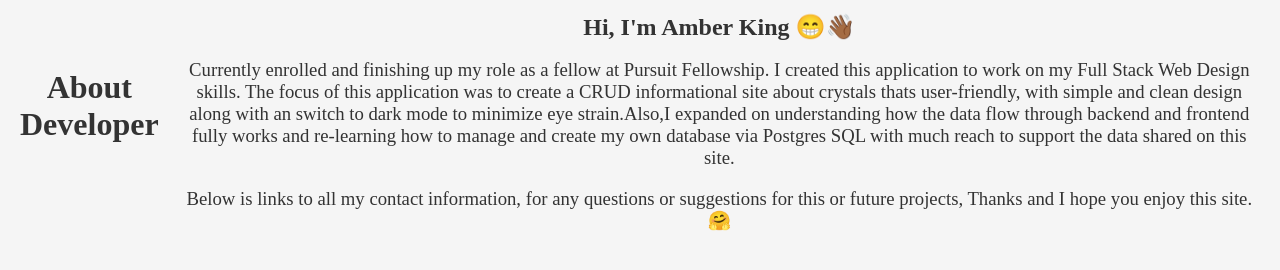
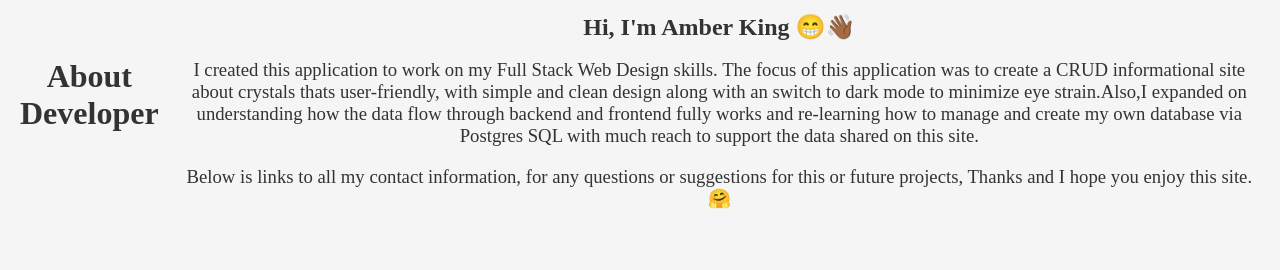
Before and after one commit to amber-king/crystal-world-frontend, a React (Create React App) app: page /about in a window 1280 px wide. Shown: the part 155-425 px from the top of the page. Built offline with nearby package versions, Linux system fonts and the light colour scheme.

Commit message:
update of readme

```diff
--- a/src/Components/CrystalDetails.js
+++ b/src/Components/CrystalDetails.js
@@ -8,7 +8,7 @@ const CrystalDetails = () => {
 
   const [crystal, setCrystal] = useState(null);
 
-  // fetchs one crysta via mock data
+  // fetchs one crystal via mock data
   useEffect(() => {
     if (crystalsData) {
       const selectedCrystal = crystalsData.find(
--- a/src/Pages/AboutPage.js
+++ b/src/Pages/AboutPage.js
@@ -18,8 +18,7 @@ const About = () => {
           <h2>Hi, I'm Amber King 😁👋🏾</h2>
 
           <h3>
-            Currently enrolled and finishing up my role as a fellow at Pursuit
-            Fellowship. I created this application to work on my Full Stack Web
+           I created this application to work on my Full Stack Web
             Design skills. The focus of this application was to create a CRUD
             informational site about crystals thats user-friendly, with simple
             and clean design along with an switch to dark mode to minimize eye
```
